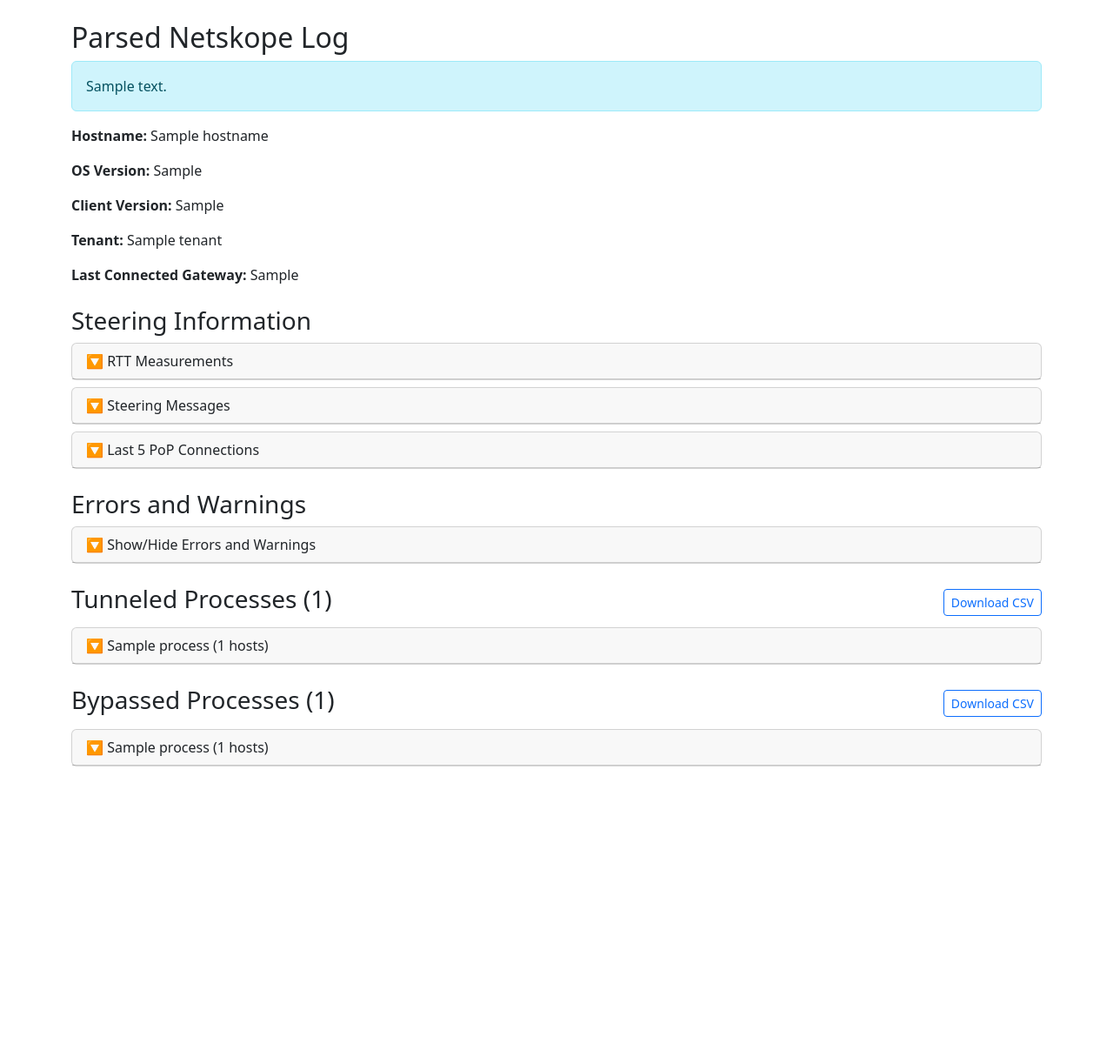
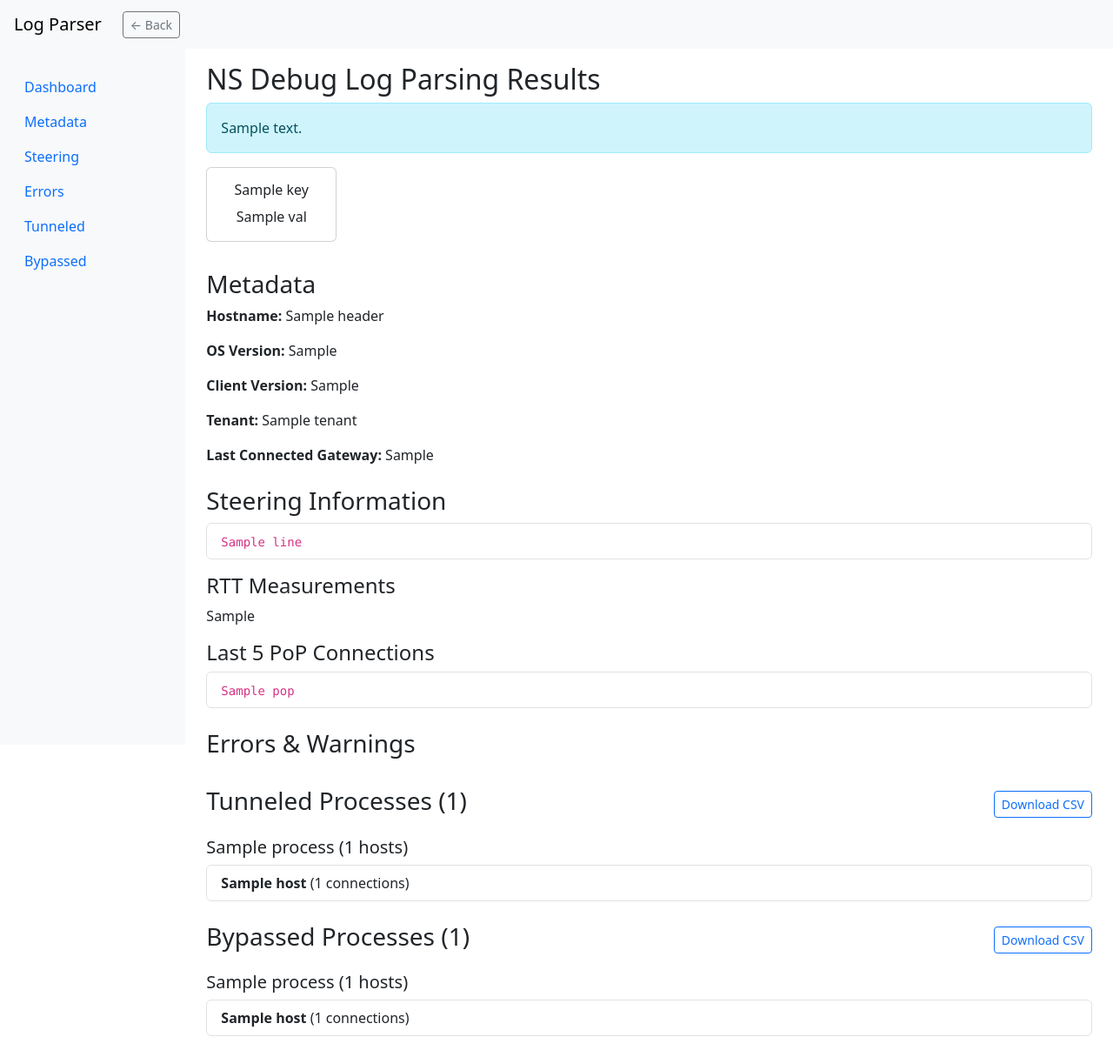
Before and after one commit to duduke/netskope-client-log-parser, a Flask app: template templates/results.html in a window 1280 px wide. Shown: the whole page at 87% size. Before the commit the page ends 881 px from the top, so only its background shows below. Run offline with Flask 3, Linux system fonts and the light colour scheme; the template is opened without the code that fills it: most values are stand-ins (such as "Sample title", 1, 10 or a date in 2020).

Commit message:
Changes to UI

```diff
--- a/app.py
+++ b/app.py
@@ -1,6 +1,8 @@
 import os
 import tempfile
-from flask import Flask, request, render_template, send_file
+import io
+import zipfile
+from flask import Flask, request, render_template, send_file, url_for
 import pandas as pd
 from collections import defaultdict
 
@@ -14,7 +16,7 @@
 UPLOAD_FOLDER = tempfile.gettempdir()
 
 
-def group_by_process_and_host(df):
+def group_by_process_and_host(df: pd.DataFrame):
     grouped = defaultdict(lambda: defaultdict(int))
     for _, row in df.iterrows():
         proc = row["Process"]
@@ -29,124 +31,98 @@
         return render_template("index.html")
 
     file = request.files.get("logfile")
-    if not file:
+    if not file or file.filename == "":
         return render_template("index.html", log_type_message="No file uploaded!")
 
-    filename = file.filename or ""
+    filename = file.filename
     fn_lower = filename.lower()
     minutes = request.form.get("minutes")
     minutes = int(minutes) if minutes and minutes.isdigit() else None
 
-    # Save and read
+    # Save uploaded file
     filepath = os.path.join(UPLOAD_FOLDER, filename)
     file.save(filepath)
     with open(filepath, "r", errors="ignore") as fh:
         lines = fh.readlines()
 
-    # ── NSDEBUGLOG.PARSER ───────────────────────────────────────────────────
+    # ── NSDEBUGLOG ──────────────────────────────────────────────────────────
     if "nsdebuglog" in fn_lower:
         log_type_message = "nsdebuglog log file detected!"
-        (
-            df_tunnel,
-            df_bypass,
-            pop_entries,
-            df_rtt,
-            df_errors,
-            steering_records,
-            last_gateway,
-            header_info,
-        ) = parse_log_lines(lines)
 
-        if minutes:
-            (
-                df_tunnel,
-                df_bypass,
-                pop_entries,
-                df_rtt,
-                df_errors,
-                steering_records,
-            ) = filter_by_minutes(
-                df_tunnel,
-                df_bypass,
-                pop_entries,
-                df_rtt,
-                df_errors,
-                steering_records,
-                minutes,
+        df_tunnel, df_bypass, pop_entries, df_rtt, df_errors, steering_records, last_gateway, header_info = parse_log_lines(lines)
+
+        if minutes is not None:
+            df_tunnel, df_bypass, pop_entries, df_rtt, df_errors, steering_records = filter_by_minutes(
+                df_tunnel, df_bypass, pop_entries, df_rtt, df_errors, steering_records, minutes
             )
 
-        grouped_t = group_by_process_and_host(df_tunnel)
-        grouped_b = group_by_process_and_host(df_bypass)
+        grouped_tunneled = group_by_process_and_host(df_tunnel)
+        grouped_bypassed = group_by_process_and_host(df_bypass)
 
+        # Dashboard stats
+        stats = {
+            "Log": "NS Debug",
+            "Time Span (min)": minutes if minutes is not None else "All",
+            "Errors": len(df_errors),
+            "Tunnels": len(df_tunnel),
+            "Bypasses": len(df_bypass),
+        }
+
+        # Write CSVs
         df_tunnel.to_csv(os.path.join(UPLOAD_FOLDER, "tunneled.csv"), index=False)
         df_bypass.to_csv(os.path.join(UPLOAD_FOLDER, "bypassed.csv"), index=False)
         df_rtt.to_csv(os.path.join(UPLOAD_FOLDER, "rtt.csv"), index=False)
-        df_errors.to_csv(
-            os.path.join(UPLOAD_FOLDER, "general_errors.csv"), index=False
-        )
+        df_errors.to_csv(os.path.join(UPLOAD_FOLDER, "general_errors.csv"), index=False)
 
         return render_template(
             "results.html",
             log_type_message=log_type_message,
-            hostname=header_info.get("hostname", ""),
-            os_version=header_info.get("os_version", ""),
-            client_version=header_info.get("client_version", ""),
-            tenant=header_info.get("tenant", ""),
+            stats=stats,
+            header=header_info,
             last_gateway=last_gateway or "",
             pops=[line for _, line in pop_entries[-5:]] if pop_entries else [],
-            rtt_table=df_rtt.to_html(
-                classes="table table-striped", index=False
-            ),
-            error_table=df_errors.to_html(
-                classes="table table-striped", index=False
-            ),
-            steering_info=steering_records,
-            tunneled_count=len(grouped_t),
-            bypassed_count=len(grouped_b),
-            grouped_tunneled=grouped_t,
-            grouped_bypassed=grouped_b,
+            df_rtt=df_rtt.to_html(classes="table table-sm", index=False),
+            df_err=df_errors.to_html(classes="table table-sm", index=False),
+            steering=steering_records,
+            tunneled=grouped_tunneled,
+            bypassed=grouped_bypassed,
         )
 
-    # ── NPADEBUGLOG.PARSER ──────────────────────────────────────────────────
+    # ── NPADEBUGLOG ─────────────────────────────────────────────────────────
     elif "npadebuglog" in fn_lower:
         log_type_message = "npadebuglog log file detected!"
-        (
-            tenant_url,
-            df_rtt_npa,
-            df_err_npa,
-            df_warn_npa,
-            tunnel_events,
-            policy_records,
-        ) = parse_npa_log_lines(lines)
+
+        tenant_url, df_rtt_npa, df_err_npa, df_warn_npa, tunnel_events, policy_records = parse_npa_log_lines(lines)
 
         # Combine errors + warnings
-        df_err_warn = pd.concat([df_err_npa, df_warn_npa]) \
-                       .sort_values("Timestamp") \
-                       .reset_index(drop=True)
+        df_err_warn = pd.concat([df_err_npa, df_warn_npa]).sort_values("Timestamp")
 
-        # Save CSVs
+        # Dashboard stats
+        stats = {
+            "Log": "NPA Debug",
+            "Errors": len(df_err_warn),
+            "Tunnels": len(tunnel_events),
+            "Apps": len(policy_records),
+        }
+
+        # Write CSVs
         df_rtt_npa.to_csv(os.path.join(UPLOAD_FOLDER, "npa_rtt.csv"), index=False)
         df_err_warn.to_csv(os.path.join(UPLOAD_FOLDER, "npa_errors.csv"), index=False)
 
         return render_template(
             "npa_results.html",
             log_type_message=log_type_message,
+            stats=stats,
             tenant_url=tenant_url,
-            rtt_table=df_rtt_npa.to_html(
-                classes="table table-striped", index=False
-            ),
-            error_table=df_err_warn.to_html(
-                classes="table table-striped", index=False
-            ),
+            df_rtt_npa=df_rtt_npa.to_html(classes="table table-sm", index=False),
+            error_table=df_err_warn.to_html(classes="table table-sm", index=False),
             tunnel_events=tunnel_events,
             policy_records=policy_records,
         )
 
-    # ── Invalid file ────────────────────────────────────────────────────────
+    # ── INVALID LOG TYPE ────────────────────────────────────────────────────
     else:
-        return render_template(
-            "index.html", log_type_message="invalid log file detected!"
-        )
+        return render_template("index.html", log_type_message="invalid log file detected!")
 
 
 @app.route("/download/<datatype>")
@@ -160,12 +136,34 @@
         "npa_errors": "npa_errors.csv",
     }
     fname = files.get(datatype)
-    if fname:
-        path = os.path.join(UPLOAD_FOLDER, fname)
-        if os.path.exists(path):
-            return send_file(path, as_attachment=True)
-    return "File not found", 404
+    if not fname:
+        return "File not found", 404
+    path = os.path.join(UPLOAD_FOLDER, fname)
+    if not os.path.exists(path):
+        return "File not found", 404
+    return send_file(path, as_attachment=True)
+
+
+@app.route("/export_all")
+def export_all():
+    mem = io.BytesIO()
+    with zipfile.ZipFile(mem, "w") as z:
+        for fname in (
+            "tunneled.csv", "bypassed.csv", "rtt.csv", "general_errors.csv",
+            "npa_rtt.csv", "npa_errors.csv"
+        ):
+            path = os.path.join(UPLOAD_FOLDER, fname)
+            if os.path.exists(path):
+                z.write(path, arcname=fname)
+    mem.seek(0)
+    return send_file(
+        mem,
+        download_name="all_logs_export.zip",
+        as_attachment=True,
+        mimetype="application/zip",
+    )
 
 
 if __name__ == "__main__":
+    # listen on all interfaces
     app.run(host="0.0.0.0", port=5000, debug=True)
--- a/templates/results.html
+++ b/templates/results.html
@@ -2,137 +2,133 @@
 <html>
 <head>
   <meta charset="utf-8">
-  <title>Parsed Netskope Log</title>
+  <title>NS Debug Log Results</title>
   <link
     href="https://cdn.jsdelivr.net/npm/bootstrap@5.3.0/dist/css/bootstrap.min.css"
     rel="stylesheet"
   >
+  <style>
+    #sidebar { position:sticky; top:0; max-height:100vh; overflow:auto; }
+  </style>
 </head>
-<body class="container py-4">
-  <h2>Parsed Netskope Log</h2>
+<body>
+  <nav class="navbar navbar-expand-lg navbar-light bg-light px-3">
+    <a class="navbar-brand" href="{{ url_for('index') }}">Log Parser</a>
+    <a href="{{ url_for('index') }}" class="btn btn-sm btn-outline-secondary ms-2">← Back</a>
+  </nav>
 
-  <!-- Log Type Banner -->
+  <div class="container-fluid">
+    <div class="row">
+      <!-- Sidebar -->
+      <nav id="sidebar" class="col-md-2 d-none d-md-block bg-light sidebar py-4">
+        <ul class="nav flex-column">
+          <li class="nav-item"><a class="nav-link" href="#dashboard">Dashboard</a></li>
+          <li class="nav-item"><a class="nav-link" href="#meta">Metadata</a></li>
+          <li class="nav-item"><a class="nav-link" href="#steering">Steering</a></li>
+          <li class="nav-item"><a class="nav-link" href="#errors">Errors</a></li>
+          <li class="nav-item"><a class="nav-link" href="#tunnels">Tunneled</a></li>
+          <li class="nav-item"><a class="nav-link" href="#bypasses">Bypassed</a></li>
+        </ul>
+      </nav>
+
+      <!-- Main -->
+      <main class="col-md-10 ms-sm-auto px-4">
+        <h2 class="mt-3">NS Debug Log Parsing Results</h2>
         <div class="alert alert-info">{{ log_type_message }}</div>
 
-  <!-- Client & Host Metadata -->
-  <p><strong>Hostname:</strong> {{ hostname }}</p>
-  <p><strong>OS Version:</strong> {{ os_version }}</p>
-  <p><strong>Client Version:</strong> {{ client_version }}</p>
-  {% if tenant %}
-    <p><strong>Tenant:</strong> {{ tenant }}</p>
+        <!-- Dashboard -->
+        {% if stats %}
+        <section id="dashboard" class="row mb-4">
+          {% for key, val in stats.items() %}
+            <div class="col-sm-2 mb-2">
+              <div class="card text-center">
+                <div class="card-body">
+                  <h6 class="card-title">{{ key }}</h6>
+                  <p class="card-text">{{ val }}</p>
+                </div>
+              </div>
+            </div>
+          {% endfor %}
+        </section>
+        {% endif %}
+
+        <!-- Metadata -->
+        <section id="meta" class="mb-4">
+          <h3>Metadata</h3>
+          <p><strong>Hostname:</strong> {{ header.hostname or "Information not found in log file. It may have rolled to an older log" }}</p>
+          <p><strong>OS Version:</strong> {{ header.os_version or "Information not found in log file. It may have rolled to an older log" }}</p>
+          <p><strong>Client Version:</strong> {{ header.client_version or "Information not found in log file. It may have rolled to an older log" }}</p>
+          {% if header.tenant %}
+            <p><strong>Tenant:</strong> {{ header.tenant }}</p>
           {% endif %}
           {% if last_gateway %}
             <p><strong>Last Connected Gateway:</strong> {{ last_gateway }}</p>
           {% endif %}
+        </section>
 
-  <!-- Steering Information -->
-  <h3 class="mt-4">Steering Information</h3>
-
-  <!-- RTT Measurements -->
-  <div class="card mb-2">
-    <div class="card-header" data-bs-toggle="collapse" data-bs-target="#rtt-panel" style="cursor: pointer;">
-      🔽 RTT Measurements
-    </div>
-    <div id="rtt-panel" class="collapse">
-      <div class="card-body">
-        {{ rtt_table|safe }}
-      </div>
-    </div>
-  </div>
-
-  <!-- Steering Messages -->
-  <div class="card mb-2">
-    <div class="card-header" data-bs-toggle="collapse" data-bs-target="#steering-panel" style="cursor: pointer;">
-      🔽 Steering Messages
-    </div>
-    <div id="steering-panel" class="collapse">
-      <ul class="list-group list-group-flush">
-        {% for line in steering_info %}
+        <!-- Steering -->
+        <section id="steering" class="mb-4">
+          <h3>Steering Information</h3>
+          <ul class="list-group mb-3">
+            {% for line in steering %}
               <li class="list-group-item"><code>{{ line }}</code></li>
             {% endfor %}
           </ul>
+
+          <h4>RTT Measurements</h4>
+          <div class="table-responsive mb-3">
+            {{ df_rtt|safe }}
+          </div>
+
+          <h4>Last 5 PoP Connections</h4>
+          <ul class="list-group">
+            {% for p in pops %}
+              <li class="list-group-item"><code>{{ p }}</code></li>
+            {% endfor %}
+          </ul>
+        </section>
+
+        <!-- Errors -->
+        <section id="errors" class="mb-4">
+          <h3>Errors &amp; Warnings</h3>
+          <div class="table-responsive">
+            {{ df_err|safe }}
+          </div>
+        </section>
+
+        <!-- Tunneled -->
+        <section id="tunnels" class="mb-4">
+          <div class="d-flex justify-content-between align-items-center">
+            <h3>Tunneled Processes ({{ tunneled|length }})</h3>
+            <a href="{{ url_for('download', datatype='tunneled') }}" class="btn btn-sm btn-outline-primary">Download CSV</a>
+          </div>
+          {% for process, hosts in tunneled.items() %}
+            <h5 class="mt-3">{{ process }} ({{ hosts|length }} hosts)</h5>
+            <ul class="list-group mb-2">
+              {% for host, count in hosts.items() %}
+                <li class="list-group-item"><strong>{{ host }}</strong> ({{ count }} connections)</li>
+              {% endfor %}
+            </ul>
+          {% endfor %}
+        </section>
+
+        <!-- Bypassed -->
+        <section id="bypasses" class="mb-4">
+          <div class="d-flex justify-content-between align-items-center">
+            <h3>Bypassed Processes ({{ bypassed|length }})</h3>
+            <a href="{{ url_for('download', datatype='bypassed') }}" class="btn btn-sm btn-outline-primary">Download CSV</a>
+          </div>
+          {% for process, hosts in bypassed.items() %}
+            <h5 class="mt-3">{{ process }} ({{ hosts|length }} hosts)</h5>
+            <ul class="list-group mb-2">
+              {% for host, count in hosts.items() %}
+                <li class="list-group-item"><strong>{{ host }}</strong> ({{ count }} connections)</li>
+              {% endfor %}
+            </ul>
+          {% endfor %}
+        </section>
+      </main>
     </div>
   </div>
-
-  <!-- Last 5 PoP Connections -->
-  <div class="card mb-4">
-    <div class="card-header" data-bs-toggle="collapse" data-bs-target="#pops-panel" style="cursor: pointer;">
-      🔽 Last 5 PoP Connections
-    </div>
-    <div id="pops-panel" class="collapse">
-      <ul class="list-group list-group-flush">
-        {% for pop in pops %}
-          <li class="list-group-item"><code>{{ pop }}</code></li>
-        {% endfor %}
-      </ul>
-    </div>
-  </div>
-
-  <!-- Errors and Warnings -->
-  <h3>Errors and Warnings</h3>
-  <div class="card mb-4">
-    <div class="card-header" data-bs-toggle="collapse" data-bs-target="#errors-panel" style="cursor: pointer;">
-      🔽 Show/Hide Errors and Warnings
-    </div>
-    <div id="errors-panel" class="collapse">
-      <div class="card-body">
-        {{ error_table|safe }}
-      </div>
-    </div>
-  </div>
-
-  <!-- Tunneled Traffic -->
-  <div class="d-flex justify-content-between align-items-center">
-    <h3>Tunneled Processes ({{ tunneled_count }})</h3>
-    <a href="{{ url_for('download', datatype='tunneled') }}"
-       class="btn btn-sm btn-outline-primary"
-       download="tunneled.csv">
-      Download CSV
-    </a>
-  </div>
-  {% for process, hosts in grouped_tunneled.items() %}
-    <div class="card my-2">
-      <div class="card-header" data-bs-toggle="collapse" data-bs-target="#tun-{{ loop.index }}" style="cursor: pointer;">
-        🔽 {{ process }} ({{ hosts|length }} hosts)
-      </div>
-      <div id="tun-{{ loop.index }}" class="collapse">
-        <ul class="list-group list-group-flush">
-          {% for host, count in hosts.items() %}
-            <li class="list-group-item">
-              <strong>{{ host }}</strong> ({{ count }} connections)
-            </li>
-          {% endfor %}
-        </ul>
-      </div>
-    </div>
-  {% endfor %}
-
-  <!-- Bypassed Traffic -->
-  <div class="d-flex justify-content-between align-items-center mt-4">
-    <h3>Bypassed Processes ({{ bypassed_count }})</h3>
-    <a href="{{ url_for('download', datatype='bypassed') }}"
-       class="btn btn-sm btn-outline-primary"
-       download="bypassed.csv">
-      Download CSV
-    </a>
-  </div>
-  {% for process, hosts in grouped_bypassed.items() %}
-    <div class="card my-2">
-      <div class="card-header" data-bs-toggle="collapse" data-bs-target="#byp-{{ loop.index }}" style="cursor: pointer;">
-        🔽 {{ process }} ({{ hosts|length }} hosts)
-      </div>
-      <div id="byp-{{ loop.index }}" class="collapse">
-        <ul class="list-group list-group-flush">
-          {% for host, count in hosts.items() %}
-            <li class="list-group-item">
-              <strong>{{ host }}</strong> ({{ count }} connections)
-            </li>
-          {% endfor %}
-        </ul>
-      </div>
-    </div>
-  {% endfor %}
-
-  <script src="https://cdn.jsdelivr.net/npm/bootstrap@5.3.0/dist/js/bootstrap.bundle.min.js"></script>
 </body>
 </html>
```
Also changed, not shown: templates/npa_results.html (+73 -51 lines). Lines whose indentation alone changed are shown as unchanged.
